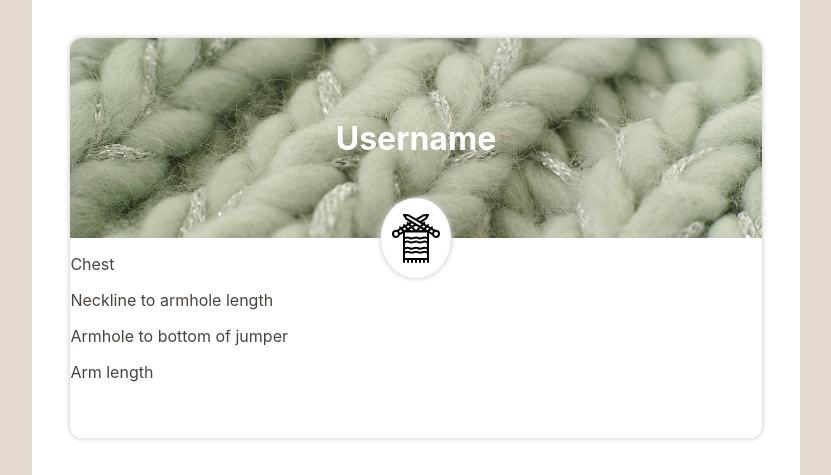
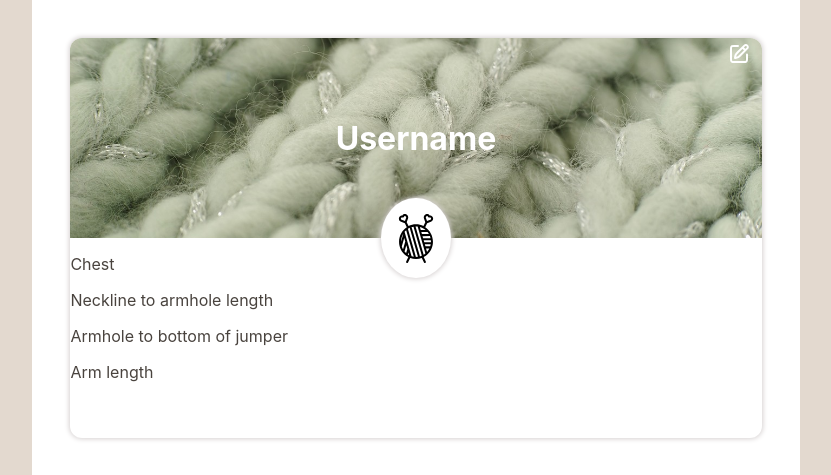
Before and after one commit to ClaireAdele/jumper-generator, a React (Create React App) app: page /profile in a window 1280 px wide. Shown: the top 475 px of the page, without its empty margins (224-1055 px from the left). Built offline with nearby package versions, Linux system fonts and the light colour scheme.

Commit message:
added edit button to profile - still need to figure out how I'll display switch the display when the button is clicked

```diff
--- a/src/components/profile/Profile.css
+++ b/src/components/profile/Profile.css
@@ -7,8 +7,8 @@
 #profile-info-style2 {
     height: 50vh;
     display: grid;
-    grid-template-rows: 40% 10% 10% 40%;
-    grid-template-columns: 45% 10% 45%;
+    grid-template-rows: 8% 32% 10% 10% 40%;
+    grid-template-columns: 45% 10% 40% 5%;
     margin: 5%;
     background-color: white;
     border-radius: 12px;
@@ -16,12 +16,12 @@
 }
 
 #measurements-style2 {
-    grid-row: 3 / -1;
+    grid-row: 4 / -1;
     grid-column: 1 / -1;
 }
 
 #username-img {
-    grid-row: 1 / 3;
+    grid-row: 1 / 4;
     grid-column: 1 / -1;
     background-image: url("./profile-assets/fabric-2892492_1280.jpg");
     background-size: cover;
@@ -48,7 +48,7 @@ div#username-img > h4 {
 
 #round-knitting-hearts {
     grid-column: 2;
-    grid-row: 2 / 4;
+    grid-row: 3 / 5;
     background-color: white;
     border-radius: 50%;
     box-shadow: 0px 0px 5px 1px #d6d1d1;
@@ -61,3 +61,19 @@ div#username-img > h4 {
 #img-knitting {
     max-width: 70%;
 }
+
+#edit-profile {
+    margin-top: 10%;
+    grid-column: 4;
+    grid-row: 1;
+    filter: invert(1);
+}
+
+#edit-profile-img {
+    max-width: 70%;
+}
+
+#edit-profile-img:hover {
+    cursor: pointer;
+    max-width: 80%;
+}
--- a/src/components/profile/Profile.js
+++ b/src/components/profile/Profile.js
@@ -3,7 +3,8 @@ import "./Profile.css"
 import HowToTakeMeasurements from "../pattern-data-entry/HowToTakeMeasurements"
 import PatternList from "./pattern-list/PatternList"
 import React, { useState } from "react"
-import img from "../homepage/homepage_assets/knitting.svg"
+import svg_icon_img from "../homepage/homepage_assets/ball-of-wool-svgrepo-com.svg";
+import editSvgIcon from "./profile-assets/pen-square-svgrepo-com.svg"
 
 const ProfilePage = () => {
   const [showHowToTakeMeasurements, setShowHowtoTakeMeasurements] = useState(false);
@@ -27,7 +28,10 @@ const ProfilePage = () => {
               <h1>Username</h1>
             </div>
             <div id="round-knitting-hearts">
-              <img src={img} id="img-knitting"></img>
+              <img src={svg_icon_img} id="img-knitting"></img>
+            </div>
+            <div id="edit-profile">
+              <img src={editSvgIcon} id="edit-profile-img"></img>
             </div>
             <div id="measurements-style2">
               <p>Chest</p>
```
